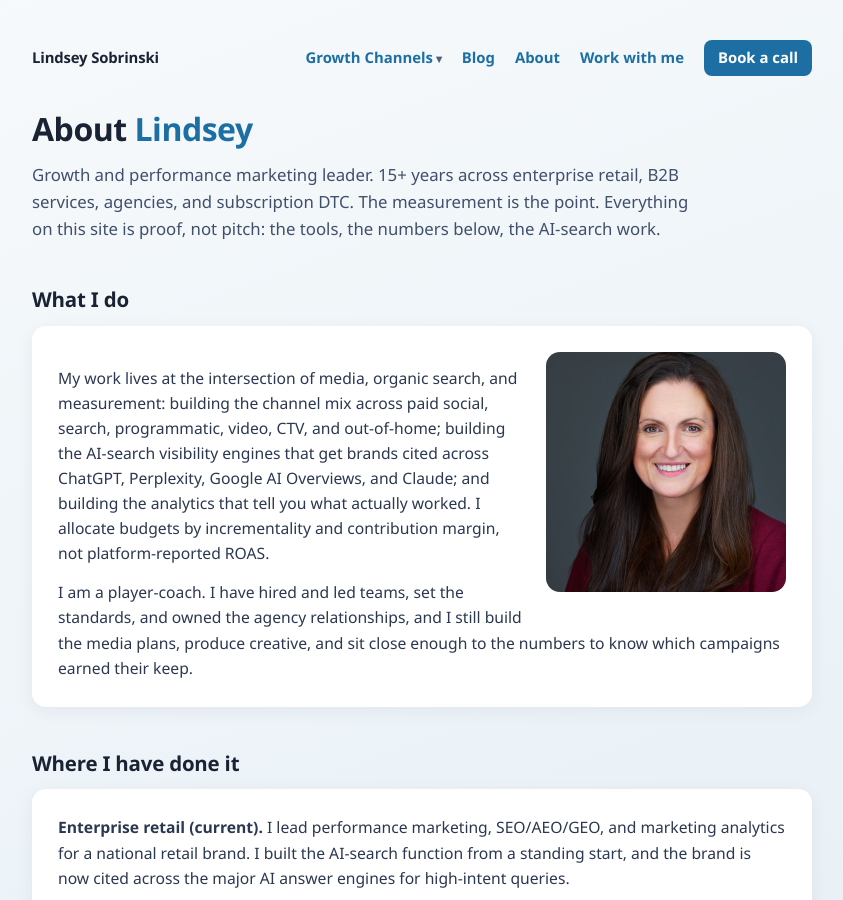
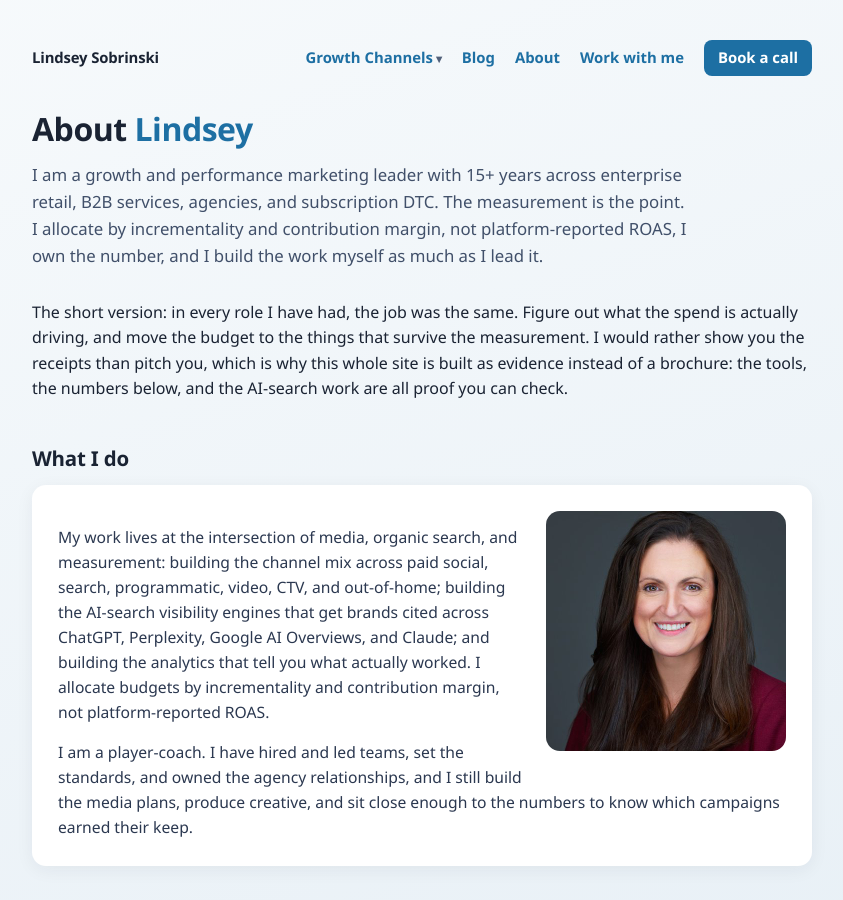
Before and after one commit to lsobrinski-marketing/lindseysobrinski.com, a Jekyll site: the page built from about.html, in a window 1280 px wide and 900 px high. Shown: the whole window, without its empty margins (218-1061 px from the left). Built offline with Jekyll 4.4.1, drawn with Linux system fonts in a browser that asks for light colours.

Commit message:
About: first-person lede rewrite; make Book a call the primary CTA

```diff
--- a/about.html
+++ b/about.html
@@ -6,7 +6,9 @@ description: "15+ years in growth and performance marketing across enterprise re
 ---
 
 <h1>About <span>Lindsey</span></h1>
-<p class="lede">Growth and performance marketing leader. 15+ years across enterprise retail, B2B services, agencies, and subscription DTC. The measurement is the point. Everything on this site is proof, not pitch: the tools, the numbers below, the AI-search work.</p>
+<p class="lede">I am a growth and performance marketing leader with 15+ years across enterprise retail, B2B services, agencies, and subscription DTC. The measurement is the point. I allocate by incrementality and contribution margin, not platform-reported ROAS, I own the number, and I build the work myself as much as I lead it.</p>
+
+<p>The short version: in every role I have had, the job was the same. Figure out what the spend is actually driving, and move the budget to the things that survive the measurement. I would rather show you the receipts than pitch you, which is why this whole site is built as evidence instead of a brochure: the tools, the numbers below, and the AI-search work are all proof you can check.</p>
 
 <h2>What I do</h2>
 <div class="card">
@@ -63,8 +65,8 @@ description: "15+ years in growth and performance marketing across enterprise re
 <div class="cta">
   <span><b>Open to senior growth leadership roles and <a href="/fractional/" style="color:inherit;text-decoration:underline;">fractional &amp; advisory engagements</a>. Let's talk.</b></span>
   <span class="btns">
-    <a class="btn btn-primary" href="{{ site.author.linkedin }}">Connect on LinkedIn</a>
-    <a class="btn btn-secondary" href="mailto:{{ site.author.email }}">Email me</a>
+    <a class="btn btn-primary" href="{{ site.author.booking_url }}">Book a call</a>
+    <a class="btn btn-secondary" href="{{ site.author.linkedin }}">Connect on LinkedIn</a>
   </span>
 </div>
 
```
